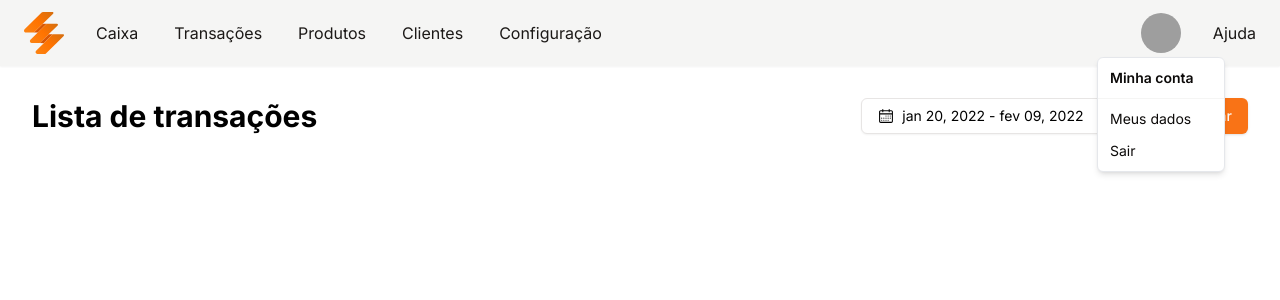
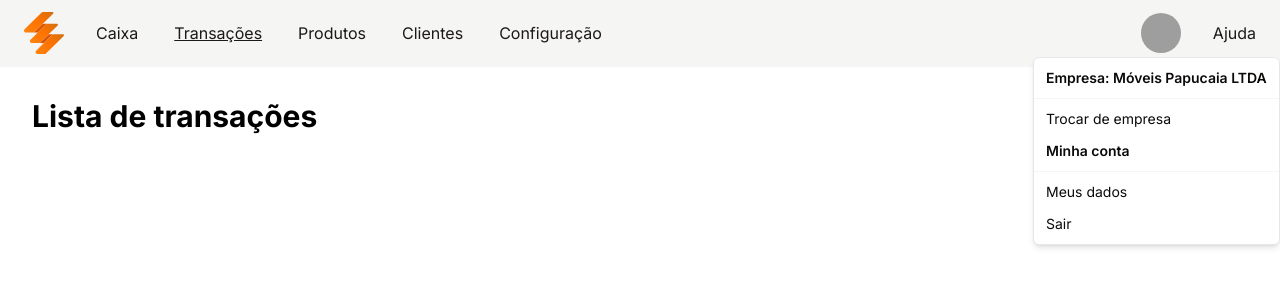
Before and after one commit to tiago0051/sistema-caixa-seguro-web, a Next.js app: page /dashboard/transactionsList in a window 1280 px wide. Both pictures are taken after a click on the button 1160 px from the left and 32 px from the top of the page. Shown: the top 300 px of the page. Built offline with nearby package versions, Linux system fonts and the light colour scheme; grey boxes are pictures that could not be loaded.

Commit message:
Modal de alteração de empresa

```diff
--- a/package.json
+++ b/package.json
@@ -24,6 +24,7 @@
     "@radix-ui/react-slot": "^1.0.2",
     "@radix-ui/react-tabs": "^1.0.4",
     "class-variance-authority": "^0.7.0",
+    "clsx": "^2.1.0",
     "cmdk": "^0.2.1",
     "date-fns": "^3.3.1",
     "moment": "^2.30.1",
--- a/src/app/dashboard/layout.tsx
+++ b/src/app/dashboard/layout.tsx
@@ -1,3 +1,4 @@
+import { ChangeCompanyDialog } from "@/components/template/changeCompanyDialog";
 import { DashboardHeader } from "@/components/template/dashboardHeader";
 import { ReactNode } from "react";
 
@@ -10,6 +11,7 @@ export default function DashboardLayout({ children }: DashboardLayoutProps) {
     <div>
       <div>
         <DashboardHeader />
+        <ChangeCompanyDialog />
       </div>
       <div className="p-8">{children}</div>
     </div>
--- a/src/app/dashboard/transactionsList/page.tsx
+++ b/src/app/dashboard/transactionsList/page.tsx
@@ -6,10 +6,6 @@ export default function TransactionsListPage() {
     <div>
       <div className="flex justify-between items-center">
         <h1 className="text-3xl font-bold">Lista de transações</h1>
-        <div className="flex gap-2">
-          <DatePickerWithRange />
-          <Button>Buscar</Button>
-        </div>
       </div>
     </div>
   );
--- /dev/null
+++ b/src/components/template/changeCompanyDialog/index.tsx
@@ -0,0 +1,75 @@
+"use client";
+
+import {
+  Dialog,
+  DialogContent,
+  DialogHeader,
+  DialogTitle,
+} from "@/components/ui/dialog";
+import { Input } from "@/components/ui/input";
+import { Label } from "@/components/ui/label";
+import { cnpjFormat } from "@/utils/stringFormat";
+import { DialogDescription } from "@radix-ui/react-dialog";
+import { useRouter, useSearchParams } from "next/navigation";
+import { useEffect, useState } from "react";
+
+const empresas = [
+  {
+    id: "55c0cbb5-5937-45a7-9242-d43535045bb0",
+    socialReason: "Moveis e Colchões Papucaia LTDA",
+    fantasyName: "Móveis Papucaia",
+    cnpj: "44609750000130",
+  },
+];
+
+export function ChangeCompanyDialog() {
+  const searchParams = useSearchParams();
+  const router = useRouter();
+  const showChangeCompanyDialog =
+    searchParams.get("showChangeCompanyDialog") === "true";
+
+  const [isMounted, setIsMounted] = useState(false);
+
+  useEffect(() => setIsMounted(true), []);
+
+  return showChangeCompanyDialog && isMounted ? (
+    <Dialog
+      defaultOpen
+      onOpenChange={(state) => !state && router.push(location.pathname)}
+    >
+      <DialogContent>
+        <DialogHeader>
+          <DialogTitle>
+            Seleciona a empresa na qual deseja interagir
+          </DialogTitle>
+          <DialogDescription>
+            Caso você possui acesso a mais de uma empresa, é possível fazer a
+            seleção aqui
+          </DialogDescription>
+        </DialogHeader>
+        <div className="grid gap-8">
+          <div className="grid gap-2">
+            <Label htmlFor="busca empresa">Busque pela empresa</Label>
+            <Input
+              name="busca empresa"
+              placeholder="Razão social, CNPJ, ou nome fantasia"
+            />
+          </div>
+          <div className="grid border border-separate rounded-sm">
+            {empresas.map((e) => (
+              <div
+                key={e.id}
+                className="flex flex-col md:flex-row md:justify-between py-4 px-2"
+              >
+                <p>{e.fantasyName || e.socialReason}</p>
+                <p>{cnpjFormat(e.cnpj)}</p>
+              </div>
+            ))}
+          </div>
+        </div>
+      </DialogContent>
+    </Dialog>
+  ) : (
+    <></>
+  );
+}
--- a/src/components/template/dashboardHeader/index.tsx
+++ b/src/components/template/dashboardHeader/index.tsx
@@ -44,7 +44,7 @@ export function DashboardHeader() {
             <Link
               href="/dashboard/transactionsList"
               className={`hover:underline text-secondary-foreground ${
-                selectedPage === "counter" && "underline"
+                selectedPage === "transactionsList" && "underline"
               }`}
             >
               <NavigationMenuItem>Transações</NavigationMenuItem>
@@ -85,6 +85,11 @@ export function DashboardHeader() {
             </Avatar>
           </DropdownMenuTrigger>
           <DropdownMenuContent>
+            <DropdownMenuLabel>Empresa: Móveis Papucaia LTDA</DropdownMenuLabel>
+            <DropdownMenuSeparator />
+            <Link href="?showChangeCompanyDialog=true">
+              <DropdownMenuItem>Trocar de empresa</DropdownMenuItem>
+            </Link>
             <DropdownMenuLabel>Minha conta</DropdownMenuLabel>
             <DropdownMenuSeparator />
             <DropdownMenuItem>Meus dados</DropdownMenuItem>
--- a/src/lib/utils.ts
+++ b/src/lib/utils.ts
@@ -1,6 +1,6 @@
-import { type ClassValue, clsx } from "clsx";
-import { twMerge } from "tailwind-merge";
+import { type ClassValue, clsx } from "clsx"
+import { twMerge } from "tailwind-merge"
 
 export function cn(...inputs: ClassValue[]) {
-  return twMerge(clsx(inputs));
+  return twMerge(clsx(inputs))
 }
--- /dev/null
+++ b/src/utils/stringFormat.ts
@@ -0,0 +1,10 @@
+export function cnpjFormat(text?: string) {
+  if (!text) return text;
+
+  if (text.length !== 14) return text;
+
+  return text.replace(
+    /^(\d{2})(\d{3})?(\d{3})?(\d{4})?(\d{2})?/,
+    "$1.$2.$3/$4-$5"
+  );
+}
--- a/tailwind.config.ts
+++ b/tailwind.config.ts
@@ -1,14 +1,13 @@
-import type { Config } from "tailwindcss";
+import type { Config } from "tailwindcss"
 
 const config = {
   darkMode: ["class"],
   content: [
-    "./pages/**/*.{ts,tsx}",
-    "./components/**/*.{ts,tsx}",
-    "./app/**/*.{ts,tsx}",
-    "./src/**/*.{ts,tsx}",
-    "./@/**/*.{ts,tsx}",
-  ],
+    './pages/**/*.{ts,tsx}',
+    './components/**/*.{ts,tsx}',
+    './app/**/*.{ts,tsx}',
+    './src/**/*.{ts,tsx}',
+	],
   prefix: "",
   theme: {
     container: {
@@ -76,6 +75,6 @@ const config = {
     },
   },
   plugins: [require("tailwindcss-animate")],
-} satisfies Config;
+} satisfies Config
 
-export default config;
+export default config
```
Also changed, not shown: 2 other files (tests, documents, lock files or other folders).
